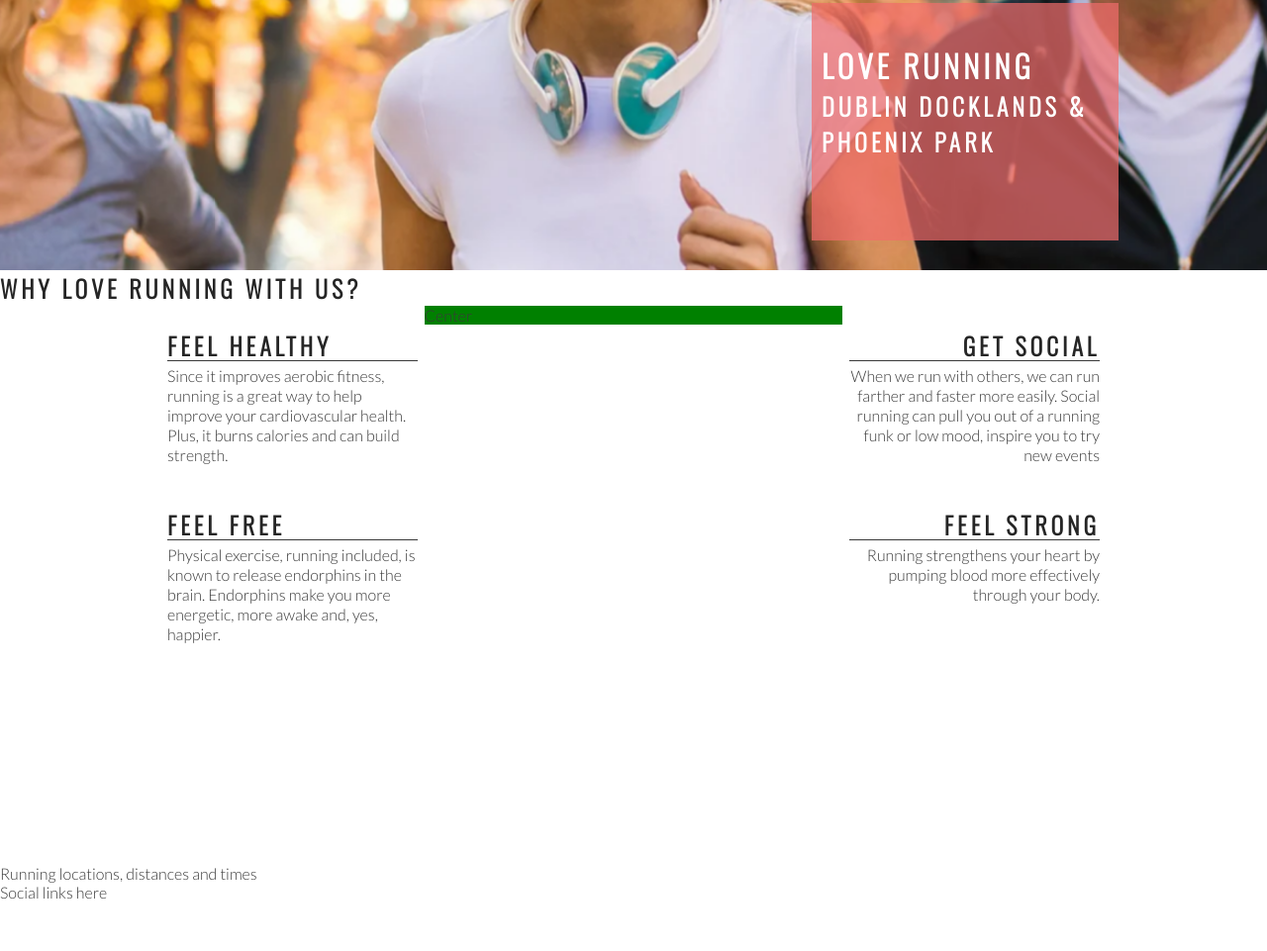
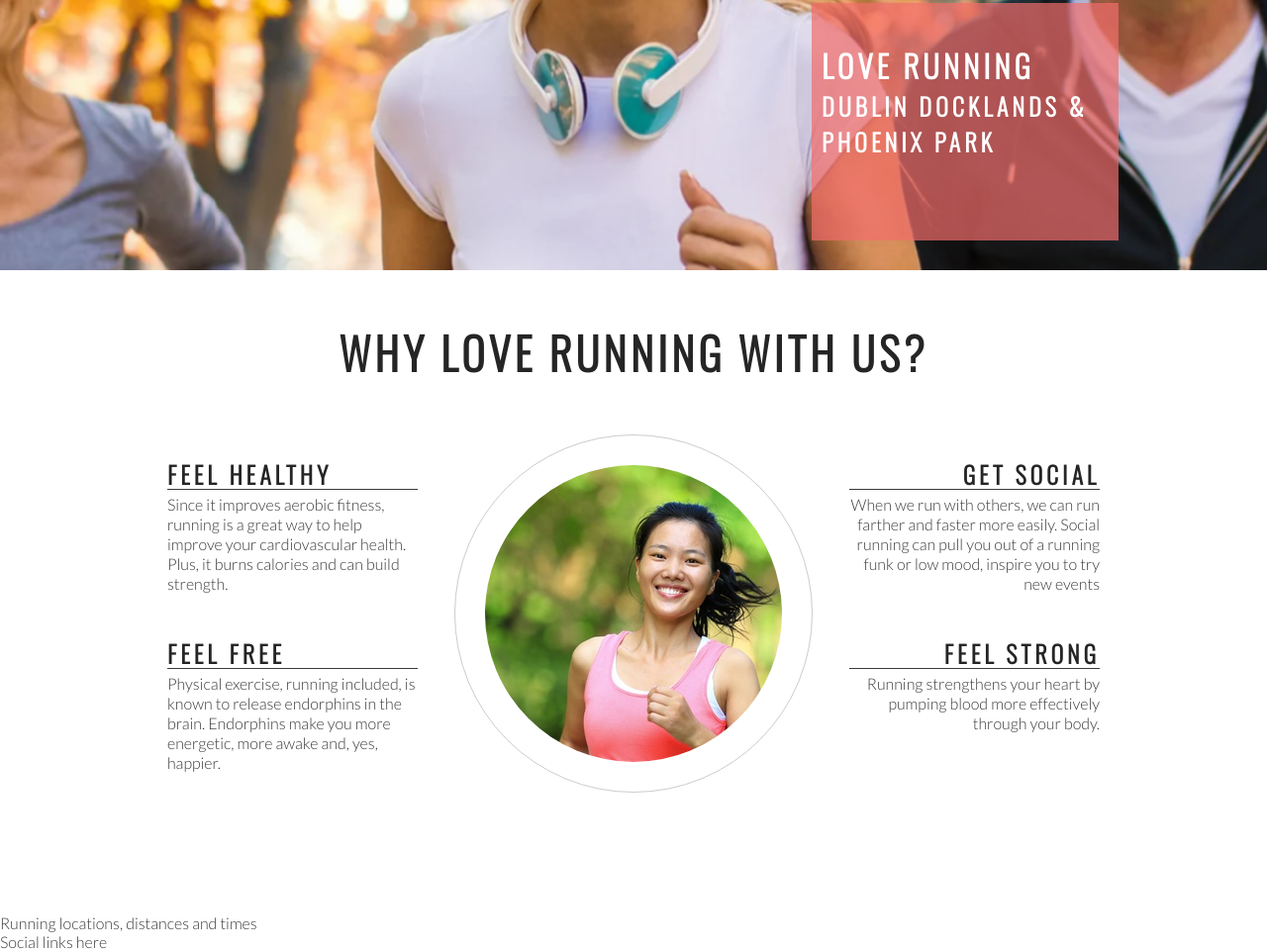
Before and after one commit to Lamin10/love-running, a plain HTML site: page index.html in a window 1280 px wide. Shown: the part 402-1363 px from the top of the page at 99% size. Before the commit the page ends 1313 px from the top, so only its background shows below. Drawn offline with nearby package versions, Linux system fonts and the light colour scheme.

Commit message:
Add club ethos central image and style into a circle

```diff
--- a/assets/css/style.css
+++ b/assets/css/style.css
@@ -134,7 +134,6 @@ h1, h2 {
 #center-about {
     width: 33%;
     margin: 0 auto;
-    background-color: green;
 }
 
 hr {
@@ -166,3 +165,26 @@ hr {
 .right-about-heading p {
     text-align: right;
 }
+
+#welcome {
+    text-align: center;
+    margin: 50px 0;
+    font-size: 280%;
+}
+
+#circle-container {
+    width: 300px;
+    height: 300px;
+    padding: 30px;
+    border-style: solid;
+    border-color: #ccc;
+    border-width: 1px;
+    border-radius: 50%;
+    margin: 0 auto;
+}
+
+#circle-cover-bg {
+    background: url("../images/ethos-center-image.jpg");
+    height: 100%;
+    border-radius: 50%;
+}
--- a/index.html
+++ b/index.html
@@ -36,7 +36,7 @@
         </div>
     </section>
     <section id="club-ethos">
-        <h1>Why Love Running With Us?</h1>
+        <h2 id="welcome">Why Love Running With Us?</h2>
         <div id="left-about">
             <div class="left-about-heading">
                 <h2>Feel Healthy</h2>
@@ -66,7 +66,13 @@
                 </p>
             </div>
         </div>
-        <div id="center-about">Center</div>
+        <div id="center-about">
+            <div id="circle-container">
+                <div id="circle-cover-bg">
+
+                </div>
+            </div>
+        </div>
     </section>
     <section>
         Running locations, distances and times
```
Also changed, not shown: assets/images/ethos-center-image.jpg (added).
